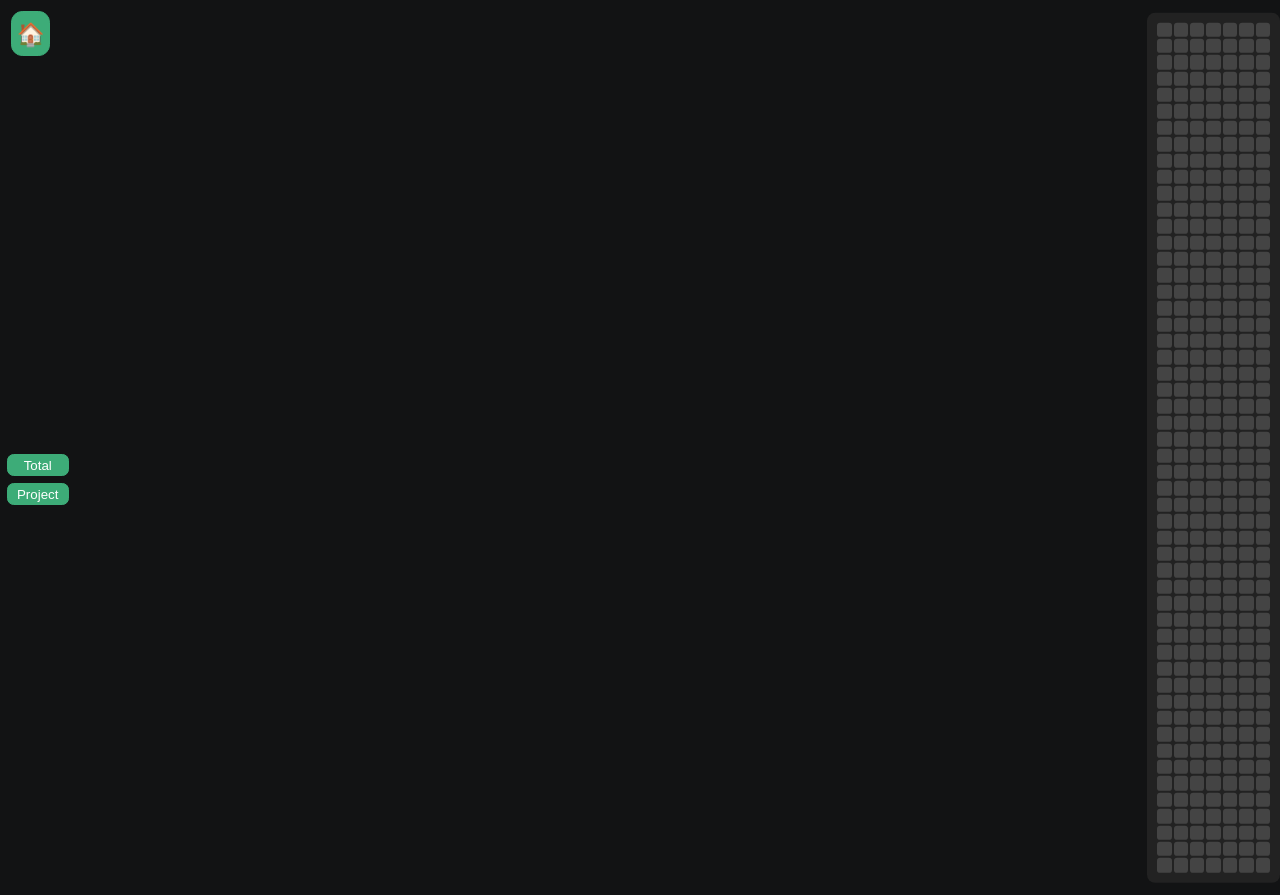
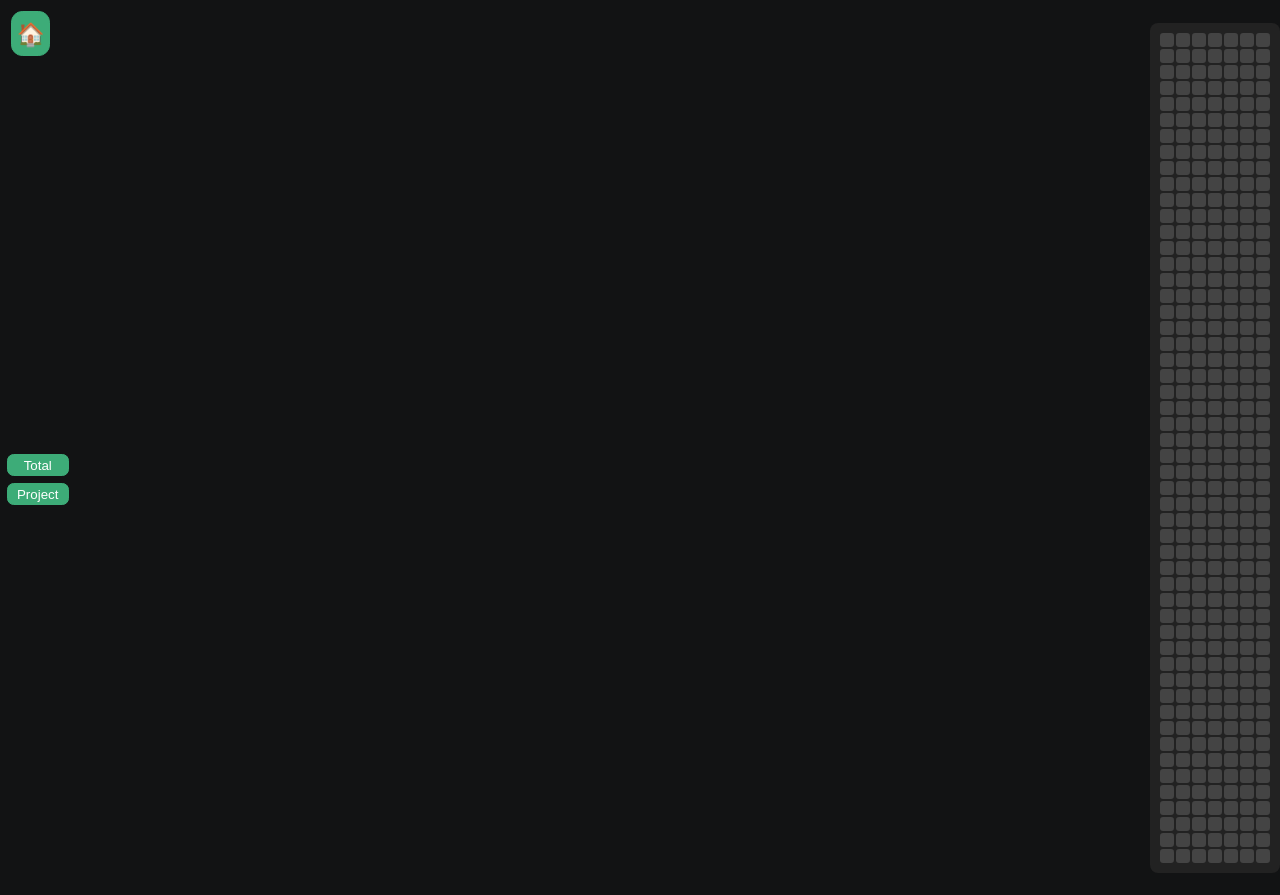
Before and after one commit to Wargesz/butler, a Flask app: template templates/midnight.html in a window 1280 px wide. Run offline with Flask 3, Linux system fonts and the light colour scheme; the template is opened without the code that fills it, so the values that code supplies are empty; parts of the project's set-up code (start-up, migrations or seed data) failed here and were passed over.

Commit message:
month highlighting and month display styling rules

```diff
--- a/static/midnight.css
+++ b/static/midnight.css
@@ -101,11 +101,19 @@ table#heatmap {
     padding: 0.5em;
     border-radius: 0.5em;
     td {
+        box-sizing: border-box;
+        border: thin;
         border-radius: 0.2em;
         background-color: #444;
-        width: 0.9em;
-        height: 0.9em;
-        margin: 0.2em;
+        width: 14px;
+        height: 14px;
+    }
+    td.alt-month {
+        border: thin solid peru;
+    }
+    th {
+        font-weight: unset;
+        font-size: x-small;
     }
 }
 
```
